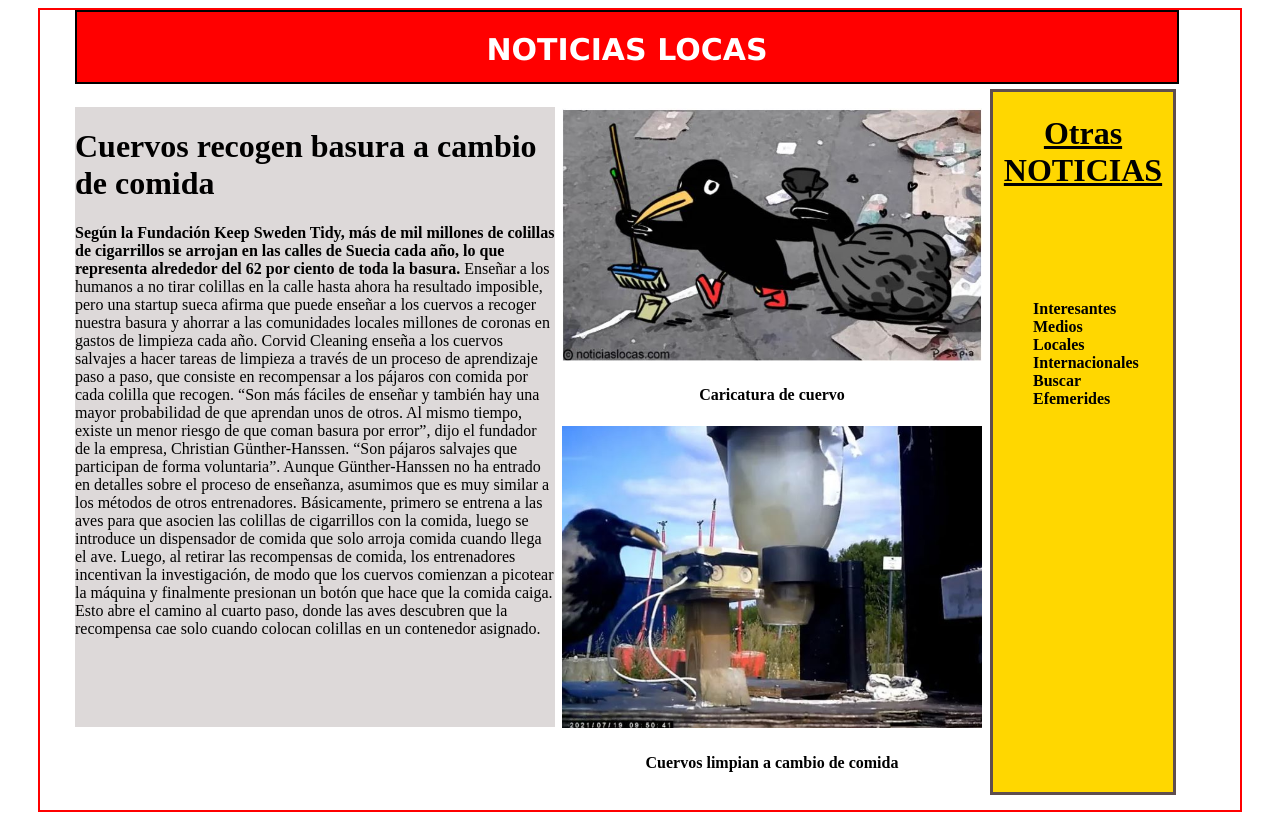
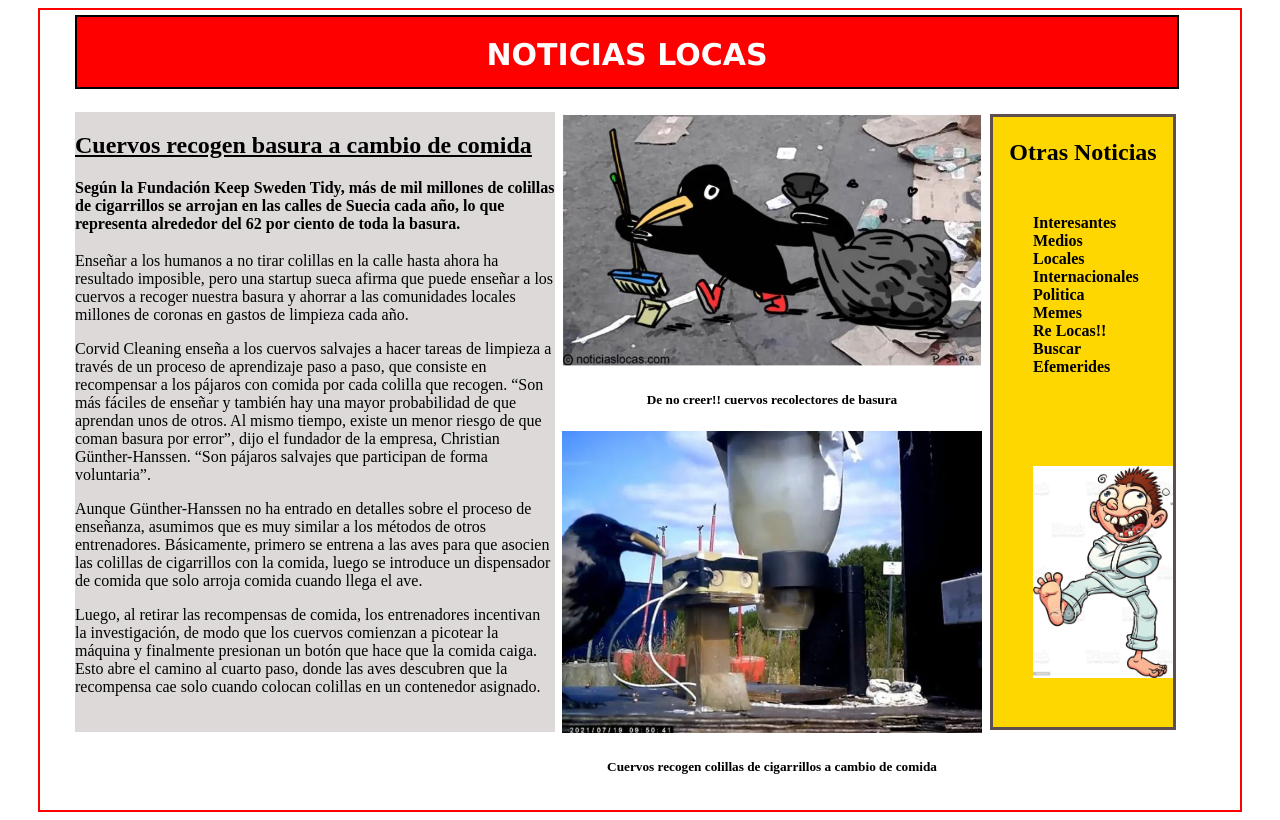
Before and after one commit to DarioCesarLopez/front2022, a plain HTML site: page clase 3/maquetado.html in a window 1280 px wide. Drawn offline with Linux system fonts and the light colour scheme.

Commit message:
Tarea: NOTICIAS LOCAS  web

```diff
--- a/clase 3/maquetado.html
+++ b/clase 3/maquetado.html
@@ -4,7 +4,7 @@
     <meta charset="UTF-8">
     <meta http-equiv="X-UA-Compatible" content="IE=edge">
     <meta name="viewport" content="width=device-width, initial-scale=1.0">
-    <title>Maquetado</title>
+    <title>NOTICIAS LOCAS by Dario Lopez</title>
     <link rel="stylesheet" href="pruebaDiv.css">
 </head>
 <body>
@@ -14,28 +14,30 @@
         </div>
 
         <div class ="box1">
-            <h1>Cuervos recogen basura a cambio de comida</h1>
+            <h2><u>Cuervos recogen basura a cambio de comida</u></h2>
+
                 <p class="listStyles"><b>Según la Fundación Keep Sweden Tidy, más de mil millones de colillas de cigarrillos se arrojan en
-                    las calles de Suecia cada año, lo que representa alrededor del 62 por ciento de toda la basura.</b>
+                    las calles de Suecia cada año, lo que representa alrededor del 62 por ciento de toda la basura.</b></p>
+                    <p class="transparente">Lorem ipsum dolor sit, amet consectetur adipisicing elit. Adipisci, doloribus magnam, incidunt assumenda debitis nobis</p>
 
-                    Enseñar a los humanos a no tirar colillas en la calle hasta ahora ha resultado imposible,
+                <p>Enseñar a los humanos a no tirar colillas en la calle hasta ahora ha resultado imposible,
                     pero una startup sueca afirma que puede enseñar a los cuervos a recoger nuestra basura y
-                    ahorrar a las comunidades locales millones de coronas en gastos de limpieza cada año.
+                    ahorrar a las comunidades locales millones de coronas en gastos de limpieza cada año.</p>
 
-                    Corvid Cleaning enseña a los cuervos salvajes a hacer tareas de limpieza a través de un
+                <p>Corvid Cleaning enseña a los cuervos salvajes a hacer tareas de limpieza a través de un
                     proceso de aprendizaje paso a paso, que consiste en recompensar a los pájaros con comida
                       por cada colilla que recogen.
 
                       “Son más fáciles de enseñar y también hay una mayor probabilidad de que aprendan unos de otros.
                        Al mismo tiempo, existe un menor riesgo de que coman basura por error”, dijo el fundador de la empresa,
-                        Christian Günther-Hanssen. “Son pájaros salvajes que participan de forma voluntaria”.
+                        Christian Günther-Hanssen. “Son pájaros salvajes que participan de forma voluntaria”.</p>
 
-                      Aunque Günther-Hanssen no ha entrado en detalles sobre el proceso de enseñanza, asumimos que es muy similar
+                <p>Aunque Günther-Hanssen no ha entrado en detalles sobre el proceso de enseñanza, asumimos que es muy similar
                        a los métodos de otros entrenadores. Básicamente, primero se entrena a las aves para que asocien las
                        colillas de cigarrillos con la comida, luego se introduce un dispensador de comida que solo arroja
-                        comida cuando llega el ave.
+                        comida cuando llega el ave.</p>
 
-                      Luego, al retirar las recompensas de comida, los entrenadores incentivan la investigación,
+                <p>Luego, al retirar las recompensas de comida, los entrenadores incentivan la investigación,
                        de modo que los cuervos comienzan a picotear la máquina y finalmente presionan un botón que hace
                         que la comida caiga. Esto abre el camino al cuarto paso, donde las aves descubren que la recompensa
                          cae solo cuando colocan colillas en un contenedor asignado.</p>
@@ -44,23 +46,33 @@
 
         <!-- imagenes locales-->
         <div class = "imagenCentral box2"><img class="imgTama" src="cuervo.jpg" alt="caricatura de cuervo">
-            <h4 class = "imagenCentral">Caricatura de cuervo</h4>
+            <h5 class = "imagenCentral">De no creer!! cuervos recolectores de basura</h5>
             <img class="imgTama" src="cuervo2.jpg" alt="Cuervo limpiando">
-            <h4 class = "imagenCentral">Cuervos limpian a cambio de comida</h4>
+            <h5 class = "imagenCentral">Cuervos recogen colillas de cigarrillos a cambio de comida</h5>
         </div>
 
 
 
         <div class ="box3">
-            <h1 class="listStyles2"><u>Otras NOTICIAS</u></h1>
-            <p class="transparente">Lorem ipsum dolor sit, amet consectetur adipisicing elit. Adipisci, doloribus magnam, incidunt assumenda debitis nobis expedita, culpa sed necessitatibus architecto</p>
+            <h2 class="listStyles2">Otras Noticias</h2>
+                <p class="transparente">Lorem ipsum dolor sit</p>
                     <ul class="listStyles"><b>
                         <li>Interesantes</li>
                         <li>Medios</li>
                         <li>Locales</li>
                         <li>Internacionales</li>
+                        <li>Politica</li>
+                        <li>Memes</li>
+                        <li>Re Locas!!</li>
                         <li>Buscar</li>
-                    <li>Efemerides</li></b>
+                        <li>Efemerides</li>
+                        <li class="transparente">.</li>
+                        <li class="transparente">..</li>
+                        <li class="transparente">...</li>
+                        <li class="transparente">....</li>
+                        <li class="transparente">.....</li></b>
+                         <!-- imagen local-->
+                        <li><img class="imgTama imagenCentral" src="el_loco_22.jpg" alt="imagen de un loco"></li>
                     </ul>
         </div>
 
--- a/clase 3/pruebaDiv.css
+++ b/clase 3/pruebaDiv.css
@@ -1,6 +1,7 @@
 
 .boxStandar{
   margin-left: 35px;
+  margin-top: 5px;
 }
 
 .contenedor {
@@ -45,9 +46,8 @@
     border: 3px solid rgb(95, 78, 78);
     display: inline-block;
     width: 15%;
-    height: 700px;
-    margin-top: 5px;
-
+    height: 610px;
+    margin-top: 25px;
 }
 
 #titulo {
```
Also changed, not shown: clase 3/el_loco_22.jpg (added), 2 other files. Lines whose indentation alone changed are shown as unchanged.
